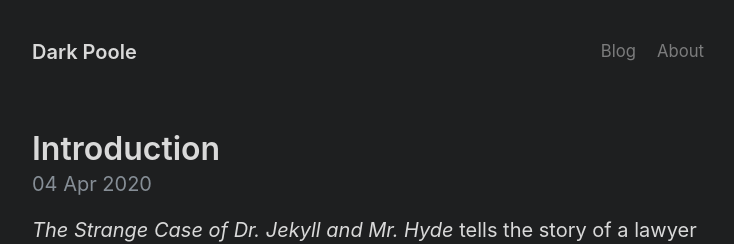
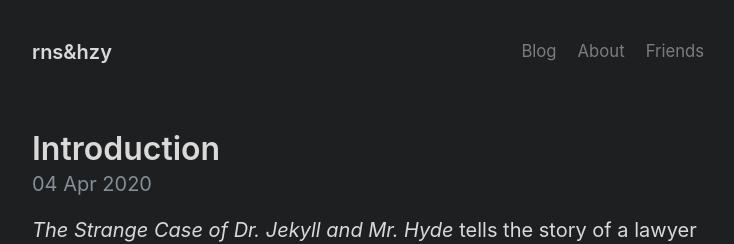
Before and after one commit to rnsss/rnsss.github.io, a Jekyll site: the page built from index.html, in a window 1280 px wide. Shown: the top 244 px of the page, without its empty margins (272-1006 px from the left). Built offline with Jekyll 4.4.1, drawn with Linux system fonts in a browser that asks for light colours; the list of posts is cut into pages by our own code.

Commit message:
Update _config.yml

```diff
--- a/_config.yml
+++ b/_config.yml
@@ -1,5 +1,5 @@
 # Setup
-title: Dark Poole
+title: rns&hzy
 url: https://getpoole.com
 paginate: 1
 baseurl: ""
@@ -46,3 +46,6 @@ nav:
 
   - title: About
     url: /about
+
+  - title: Friends
+    url: /friends
```
